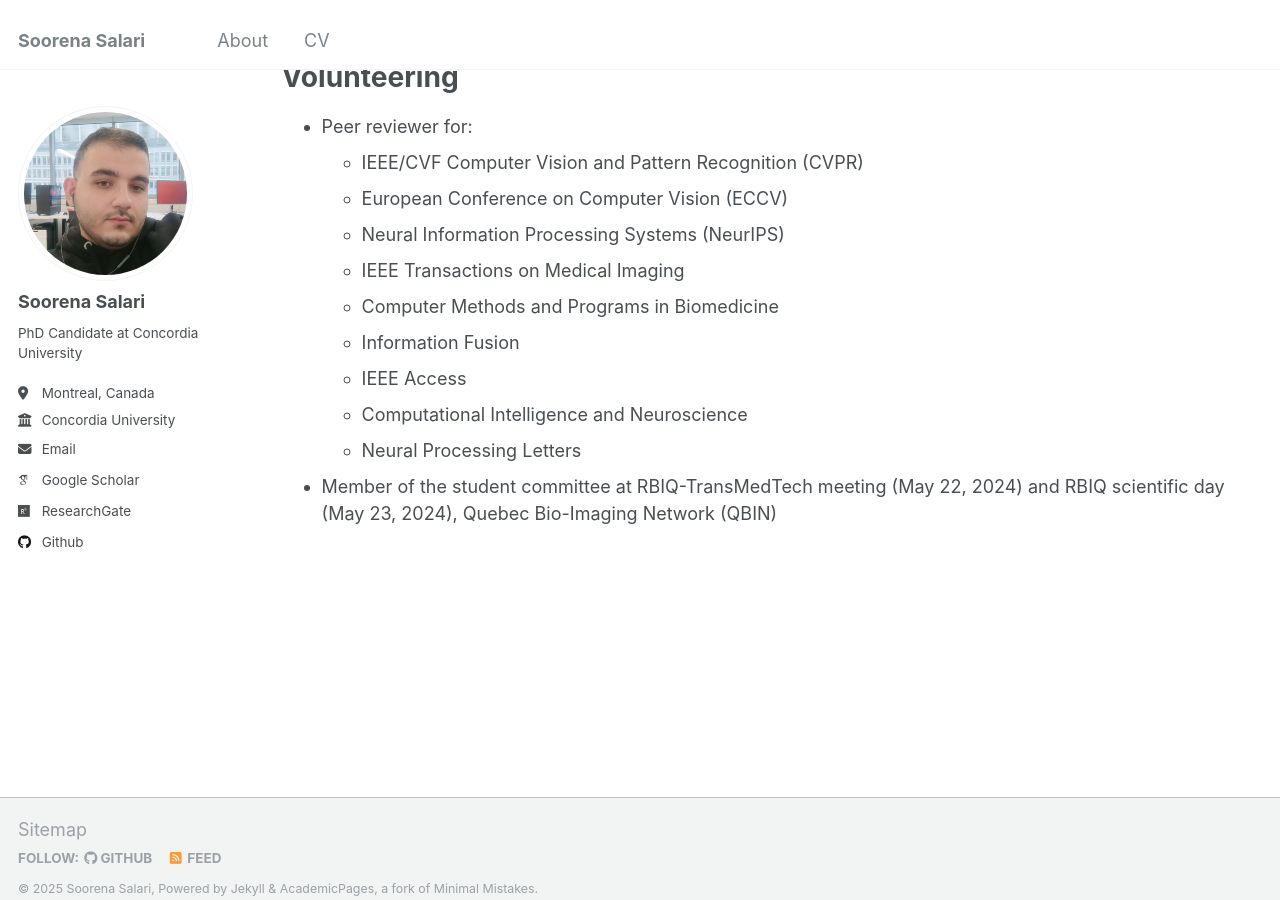
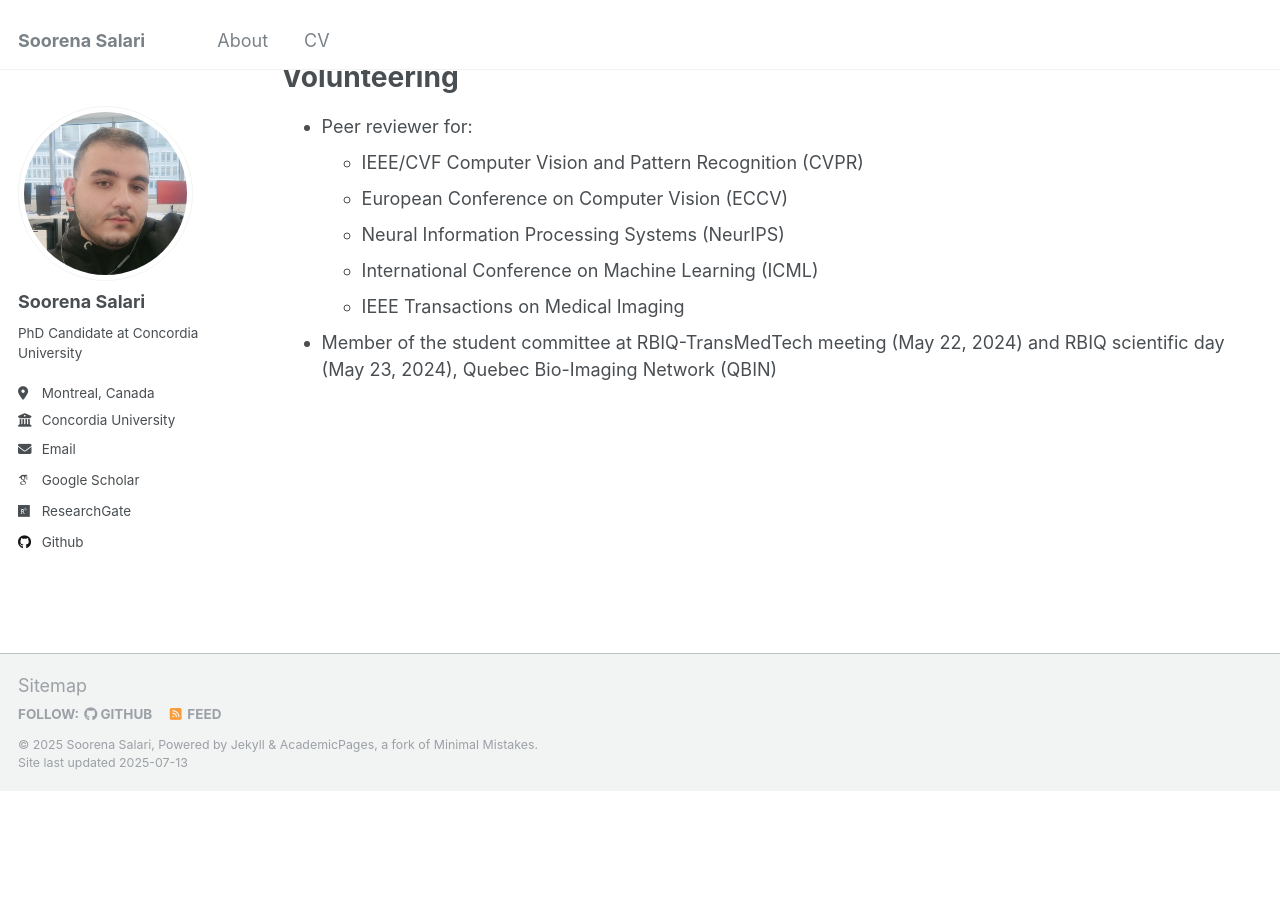
Before and after one commit to soorenasalari/soorenasalari.github.io, a Jekyll site: the page built from _pages/cv.md, in a window 1280 px wide and 900 px high, scrolled down 2471 px. Built offline with Jekyll 4.4.1, drawn with Linux system fonts in a browser that asks for light colours; some web fonts are replaced; after the commit the page ends 3262 px from its top, so only the background shows below that.

Commit message:
Update cv.md
Signed-off-by: Soorena Salari <73616711+soorenasalari@users.noreply.github.com>

```diff
--- a/_pages/cv.md
+++ b/_pages/cv.md
@@ -111,10 +111,6 @@ Volunteering
   - IEEE/CVF Computer Vision and Pattern Recognition (CVPR)
   - European Conference on Computer Vision (ECCV)
   - Neural Information Processing Systems (NeurIPS)
+  - International Conference on Machine Learning (ICML)
   - IEEE Transactions on Medical Imaging
-  - Computer Methods and Programs in Biomedicine
-  - Information Fusion
-  - IEEE Access
-  - Computational Intelligence and Neuroscience
-  - Neural Processing Letters
 * Member of the student committee at RBIQ-TransMedTech meeting (May 22, 2024) and RBIQ scientific day (May 23, 2024), Quebec Bio-Imaging Network (QBIN)
```
